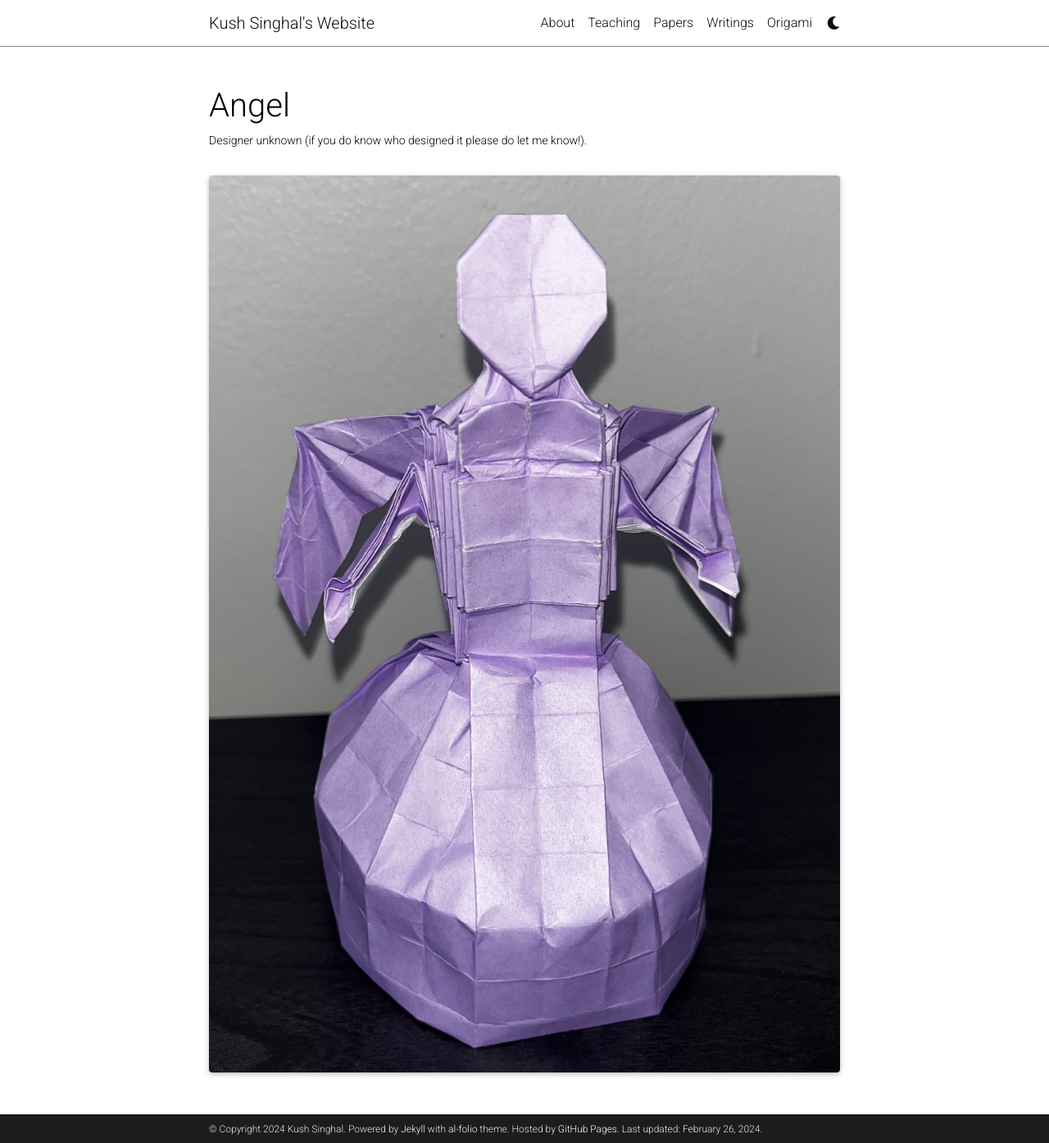
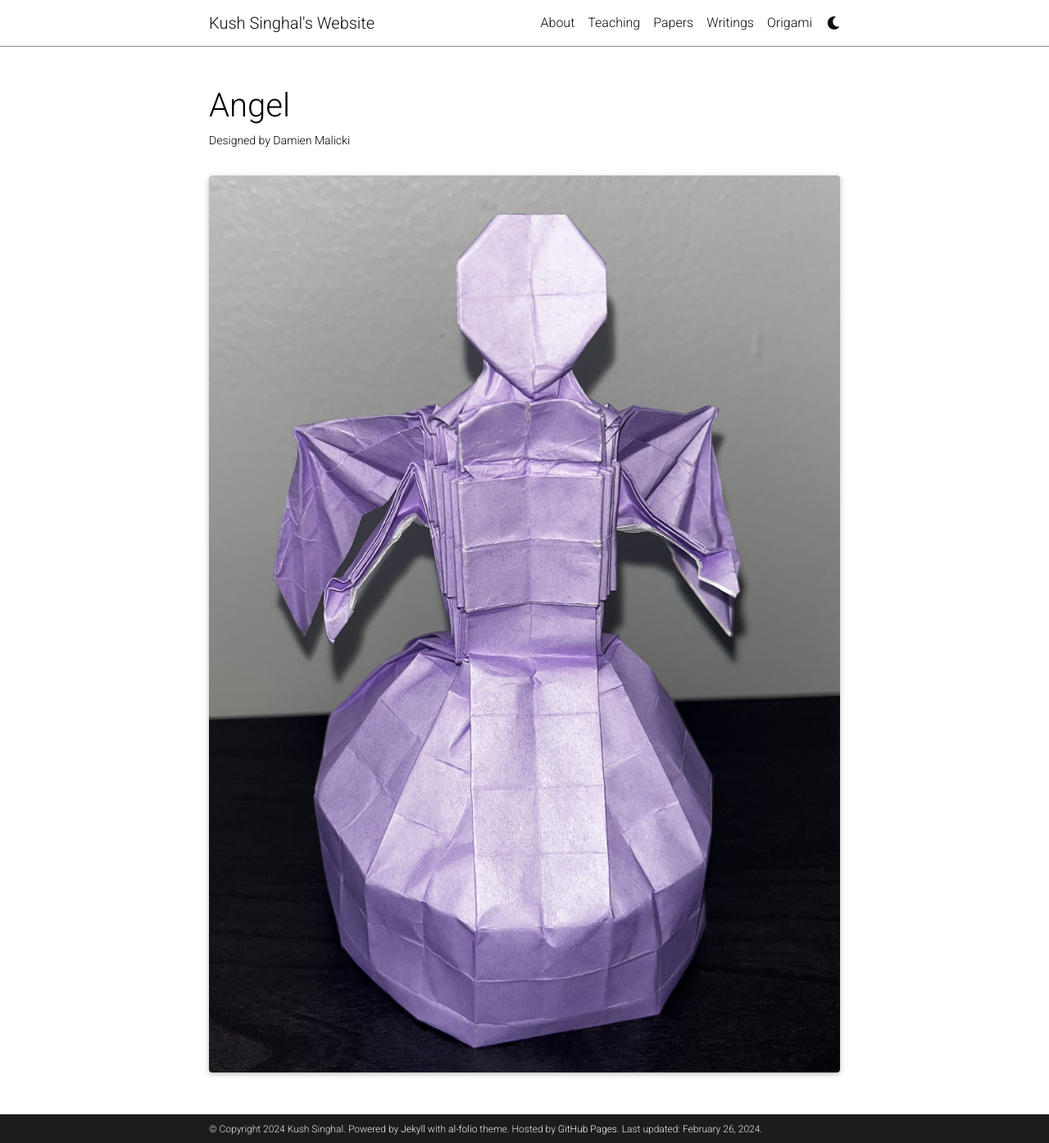
Before and after one commit to kush1729/kush1729.github.io, a Jekyll site: the page built from _origami/angel_unknown.md, in a window 1280 px wide and 1394 px high. Shown: the whole window at 82% size. Built offline with Jekyll 4.4.1, drawn with Linux system fonts in a browser that asks for light colours; comment, search, counter and statistics services are not loaded; a style sheet for code colours, icons or effects is not loaded.

Commit message:
Update designer of angel

```diff
--- a/_origami/angel_unknown.md
+++ b/_origami/angel_unknown.md
@@ -1,7 +1,7 @@
 ---
 layout: page
 title: Angel
-description: Designer unknown (if you do know who designed it please do let me know!).
+description: Designed by Damien Malicki
 img: assets/img/Angel_Unkown.jpg
 importance: 2
 category: remake_Kami
```
